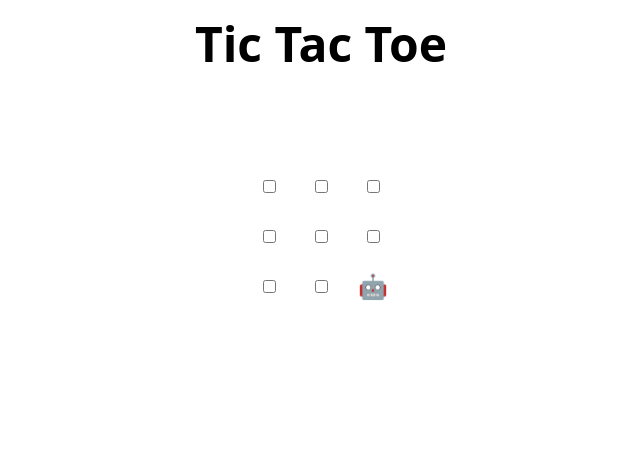
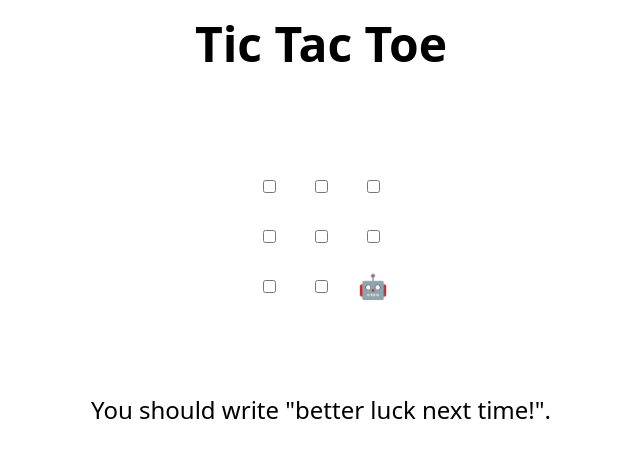
Before and after one commit to AbdulMoazzim/skills-review-pull-requests, a plain HTML site: page index.html in a window 1280 px wide. Shown: the whole page, without its empty margins (319-959 px from the left). Drawn offline with Linux system fonts and the light colour scheme.

Commit message:
Add a suggestion in index.html

```diff
--- a/index.html
+++ b/index.html
@@ -47,7 +47,7 @@
   </tr>
 </table>
 
-<h2 hidden>Game over, refresh to play again 🧑‍💻 🤖!</h2>
+<h2 hidden>Game over, refresh to play again 🧑‍💻 🤖!</h2> You should write "better luck next time!".
 
 <script>
   // Initialization
```
